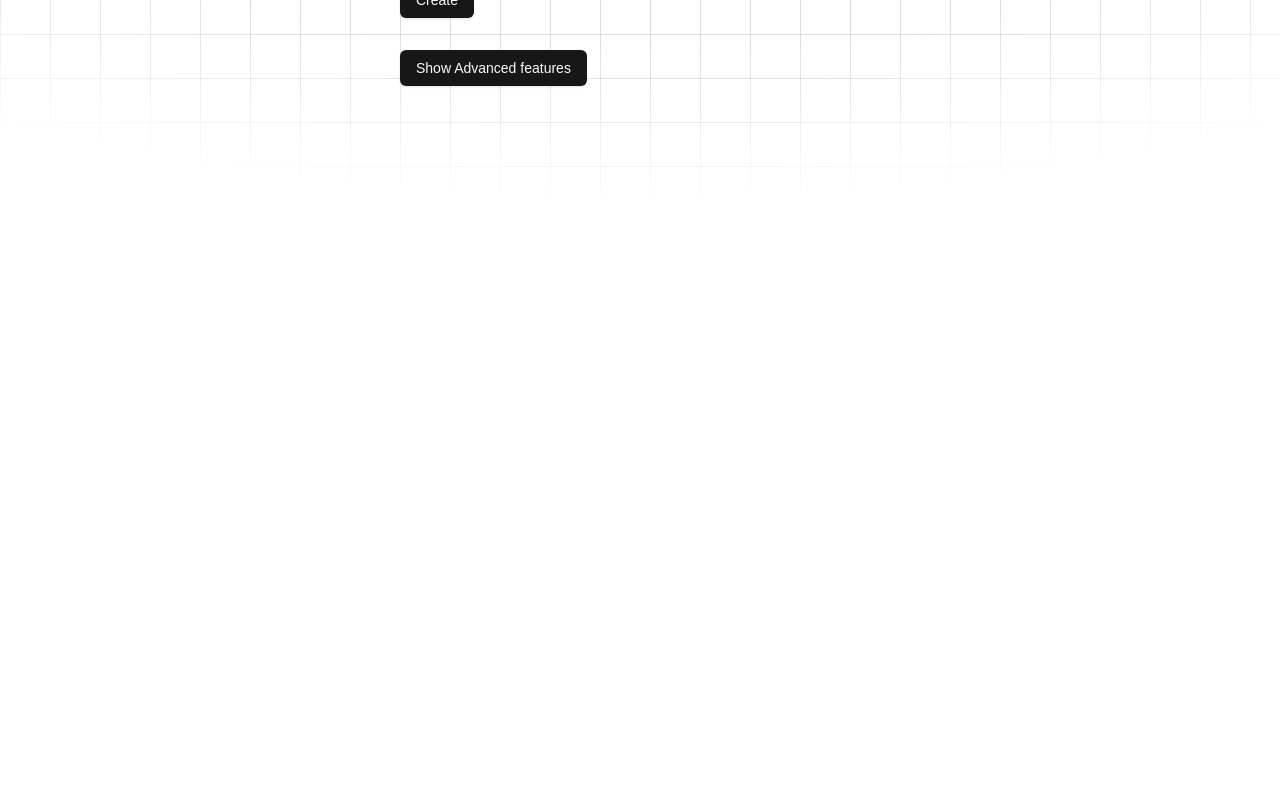
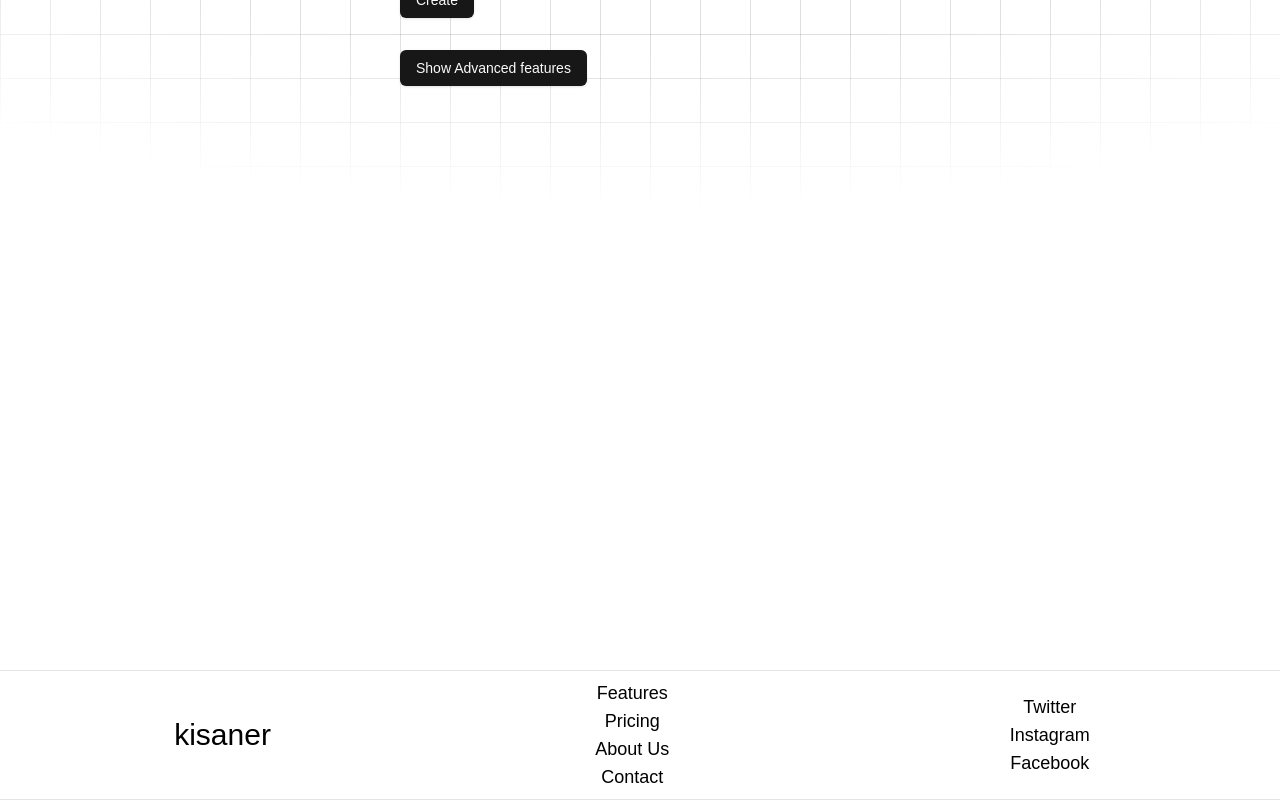
Before and after one commit to salub-xd/Url-shortner, a Next.js app: page / in a window 1280 px wide. Shown: the part 230-1030 px from the top of the page. Before the commit the page ends 912 px from the top, so only its background shows below. Built offline with nearby package versions, Linux system fonts and the light colour scheme; no server answers.

Commit message:
added footer

```diff
--- a/app/layout.tsx
+++ b/app/layout.tsx
@@ -6,6 +6,7 @@ import { Toaster } from 'react-hot-toast';
 import { auth } from "@/auth";
 import { SessionProvider } from "next-auth/react";
 import { Navbar } from "@/components/app/Navbar";
+import { Footer } from "@/components/app/Footer";
 
 const geistSans = localFont({
   src: "./fonts/GeistVF.woff",
@@ -55,7 +56,7 @@ export default async function RootLayout({
                 <div className=" dark:absolute dark:left-0 dark:right-0 dark:top-[-10%  dark:h-[1000px] dark:w-[1000px]  dark:rounded-full dark:bg-[radial-gradient(circle_400px_at_50%_200px,#fbfbfb36,#000)]">
                 </div>
                 <div className="absolute bottom-0 left-0 right-0 top-0 bg-[linear-gradient(to_right,#4f4f4f2e_1px,transparent_1px),linear-gradient(to_bottom,#4f4f4f2e_1px,transparent_1px)] bg-[size:50px_44px] [mask-image:radial-gradient(ellipse_80%_50%_at_50%_0%,#000_70%,transparent_110%)]"></div>
-                </div>
+              </div>
               {/* <div class="relative h-full w-full bg-slate-950">
                 <div class="absolute bottom-0 left-0 right-0 top-0 bg-[linear-gradient(to_right,#4f4f4f2e_1px,transparent_1px),linear-gradient(to_bottom,#4f4f4f2e_1px,transparent_1px)] bg-[size:14px_24px] [mask-image:radial-gradient(ellipse_60%_50%_at_50%_0%,#000_70%,transparent_100%)]">
 
@@ -68,8 +69,9 @@ export default async function RootLayout({
             <div className="absolute bottom-0 left-0 right-0 top-0 bg-[linear-gradient(to_right,#4f4f4f2e_1px,transparent_1px),linear-gradient(to_bottom,#4f4f4f2e_1px,transparent_1px)] bg-[size:14px_24px] "> */}
             <Navbar />
             <div className="mt-20">
-            {children}
+              {children}
             </div>
+            <Footer />
             {/* </div>
             </div> */}
           </ThemeProvider>
--- /dev/null
+++ b/components/app/Footer.tsx
@@ -0,0 +1,47 @@
+import React from "react";
+import Link from "next/link";
+
+export const Footer = () => {
+  const routes = [
+    { label: 'Features', href: '/features' },
+    { label: 'Pricing', href: '/pricing' },
+    { label: 'About Us', href: '/about' },
+    { label: 'Contact', href: '/contact' },
+  ];
+
+  const links = [
+    { label: 'Twitter', href: 'https://twitter.com' },
+    { label: 'Instagram', href: 'https://instagram.com' },
+    { label: 'Facebook', href: 'https://facebook.com' },
+  ];
+
+  return (
+    <footer className="border-y bg-white mt-5 w-full dark:bg-black">
+      <div className="flex px-5 py-2 justify-around text-black dark:text-white">
+        <div className="text-center flex flex-col justify-center">
+          <Link href={'/'} className="text-xl sm:text-3xl">kisaner</Link>
+        </div>
+        <nav className="flex flex-col justify-center items-center text-center px-4">
+          <ul>
+            {routes.map((route) => (
+              <li key={route.href} className="text-xs sm:text-lg">
+                <Link href={route.href}>{route.label}</Link>
+              </li>
+            ))}
+          </ul>
+        </nav>
+        <nav className="flex flex-col justify-center items-center text-center px-4">
+          <ul>
+            {links.map((link) => (
+              <li key={link.href} className="text-xs sm:text-lg">
+                <Link href={link.href} target="_blank" rel="noopener noreferrer" aria-label={`Visit our ${link.label} page`}>
+                  {link.label}
+                </Link>
+              </li>
+            ))}
+          </ul>
+        </nav>
+      </div>
+    </footer>
+  );
+};
```
